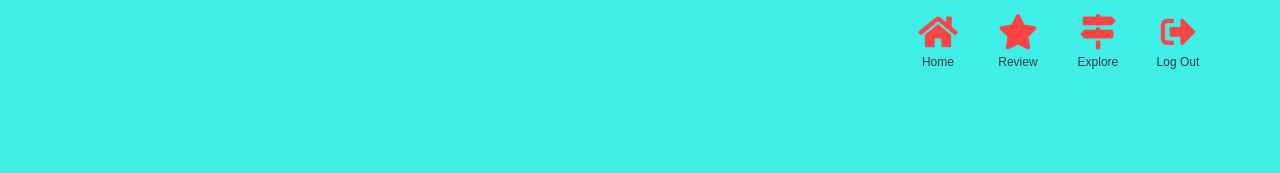
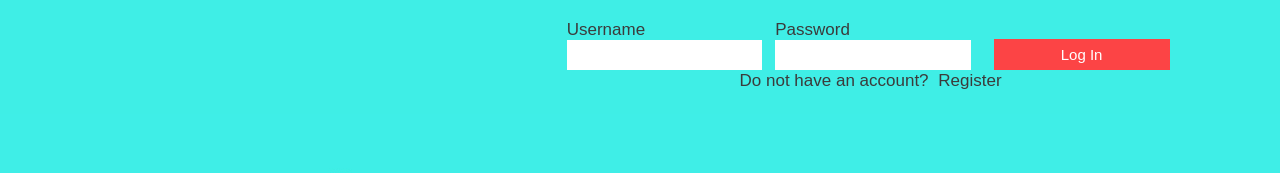
Before and after one commit to olaassem/sheTravels-client, a React app: page / in a window 1280 px wide. Shown: the top 173 px of the page. Built offline with nearby package versions, Linux system fonts and the light colour scheme; a web font is replaced by a local one.

Commit message:
re-organised nav components

```diff
--- a/src/components/App/App.js
+++ b/src/components/App/App.js
@@ -9,7 +9,6 @@ import './App.css';
 
 
 import Main from '../Main/Main';
-import Nav from '../Nav/Nav';
 import Footer from '../Footer/Footer';
 
 
@@ -17,7 +16,6 @@ class App extends Component {
   render() {
     return (
       <div className="App">
-        <Nav />
         <Main />
         <Footer />
       </div>
--- a/src/components/Homepage/Homepage.js
+++ b/src/components/Homepage/Homepage.js
@@ -3,6 +3,7 @@ import React from 'react';
 import './Homepage.css';
 import '../../grid.css';
 
+import LoggedInNav from '../LoggedInNav/LoggedInNav';
 import Greeting from '../Greeting/Greeting';
 
 
@@ -10,6 +11,7 @@ export default class Homepage extends React.Component{
   render(){
     return(
       <div>
+        <LoggedInNav />
         <Greeting />
       </div>
     )
--- a/src/components/Landing/Landing.js
+++ b/src/components/Landing/Landing.js
@@ -4,7 +4,7 @@ import React from 'react';
 import './Landing.css';
 import '../../grid.css';
 
-
+import Login from '../Login/Login';
 import LandingHeader from '../LandingHeader/LandingHeader';
 import JoinPitch from '../JoinPitch/JoinPitch';
 import Register from '../Register/Register';
@@ -15,6 +15,7 @@ export default class Landing extends React.Component{
   render(){
     return(
       <div>
+        <Login />
         <LandingHeader />
         <div className="joinpitch-section">
           <div className="row">
--- a/src/components/LoggedInNav/LoggedInNav.css
+++ b/src/components/LoggedInNav/LoggedInNav.css
@@ -1,3 +1,15 @@
+nav {
+  margin-left: auto;
+  margin-right: auto;
+  padding: 1% 0;
+  background-color: #3feee6;
+  position: fixed;
+  top: 0;
+  left: 0;
+  right: 0;
+  z-index: 10;
+}
+
 .nav-btn a{
   cursor: pointer;
   font-size: 12px;
--- a/src/components/LoggedInNav/LoggedInNav.js
+++ b/src/components/LoggedInNav/LoggedInNav.js
@@ -8,12 +8,12 @@ import './LoggedInNav.css';
 export default class Login extends React.Component{
   render(){
     return(
+      <div>
+        <nav>
           <div className="row">
             <div className="col-12">
 
               <div className="navigation-container">
-
-
 
                 <button className="nav-btn">
                   <Link className="link" to="/"><i className="fas fa-sign-out-alt"></i>Log Out</Link>
@@ -34,6 +34,8 @@ export default class Login extends React.Component{
               </div>
             </div>
           </div>
+          </nav>
+        </div>
     )
   }
 }
--- a/src/components/Login/Login.css
+++ b/src/components/Login/Login.css
@@ -1,10 +1,23 @@
 * {
   box-sizing: border-box;
+}
+
+nav {
+  margin-left: auto;
+  margin-right: auto;
+  padding: 1% 0;
+  background-color: #3feee6;
+  position: fixed;
+  top: 0;
+  left: 0;
+  right: 0;
+  z-index: 10;
 }
 
 nav{
   padding: 0px;
 }
+
 
 .login-container{
   padding: 0px;
--- a/src/components/Login/Login.js
+++ b/src/components/Login/Login.js
@@ -6,6 +6,8 @@ import './Login.css';
 export default class Login extends React.Component{
   render(){
     return(
+      <div>
+        <nav>
           <div className="row">
             <div className="col-12">
               <div className="login-container">
@@ -36,6 +38,8 @@ export default class Login extends React.Component{
               </div>
             </div>
           </div>
+        </nav>
+      </div>
     )
   }
 }
--- a/src/components/Nav/Nav.css
+++ /dev/null
@@ -1,16 +0,0 @@
-* {
-  box-sizing: border-box;
-}
-
-
-nav {
-  margin-left: auto;
-  margin-right: auto;
-  padding: 1% 0;
-  background-color: #3feee6;
-  position: fixed;
-  top: 0;
-  left: 0;
-  right: 0;
-  z-index: 10;
-}
--- a/src/components/Nav/Nav.js
+++ /dev/null
@@ -1,21 +0,0 @@
-import React from 'react';
-import './Nav.css';
-
-// import Login from '../Login/Login';
-import LoggedInNav from '../LoggedInNav/LoggedInNav';
-
-export default class Nav extends React.Component{
-  render(){
-    return(
-      <div>
-        <nav>
-
-          <LoggedInNav />
-        </nav>
-      </div>
-    )
-  }
-}
-
-
-          // <Login />
--- a/src/components/Review/Review.js
+++ b/src/components/Review/Review.js
@@ -3,7 +3,7 @@ import React from 'react';
 import './Review.css';
 import '../../grid.css';
 
-
+import LoggedInNav from '../LoggedInNav/LoggedInNav';
 import MapForm from '../MapForm/MapForm';
 import MapFormResult from '../MapFormResult/MapFormResult';
 import ReviewForm from '../ReviewForm/ReviewForm';
@@ -11,15 +11,15 @@ import ReviewForm from '../ReviewForm/ReviewForm';
 export default class Review extends React.Component{
   render(){
     return(
-      <section>
+      <div>
+        <LoggedInNav />
+        <div className="mapform-container">
+          <MapForm />
+          <MapFormResult />
+          <ReviewForm />
+        </div>
 
-            <div className="mapform-container">
-              <MapForm />
-              <MapFormResult />
-              <ReviewForm />
-            </div>
-
-      </section>
+      </div>
     )
   }
 }
```
Lines whose indentation alone changed are shown as unchanged.
